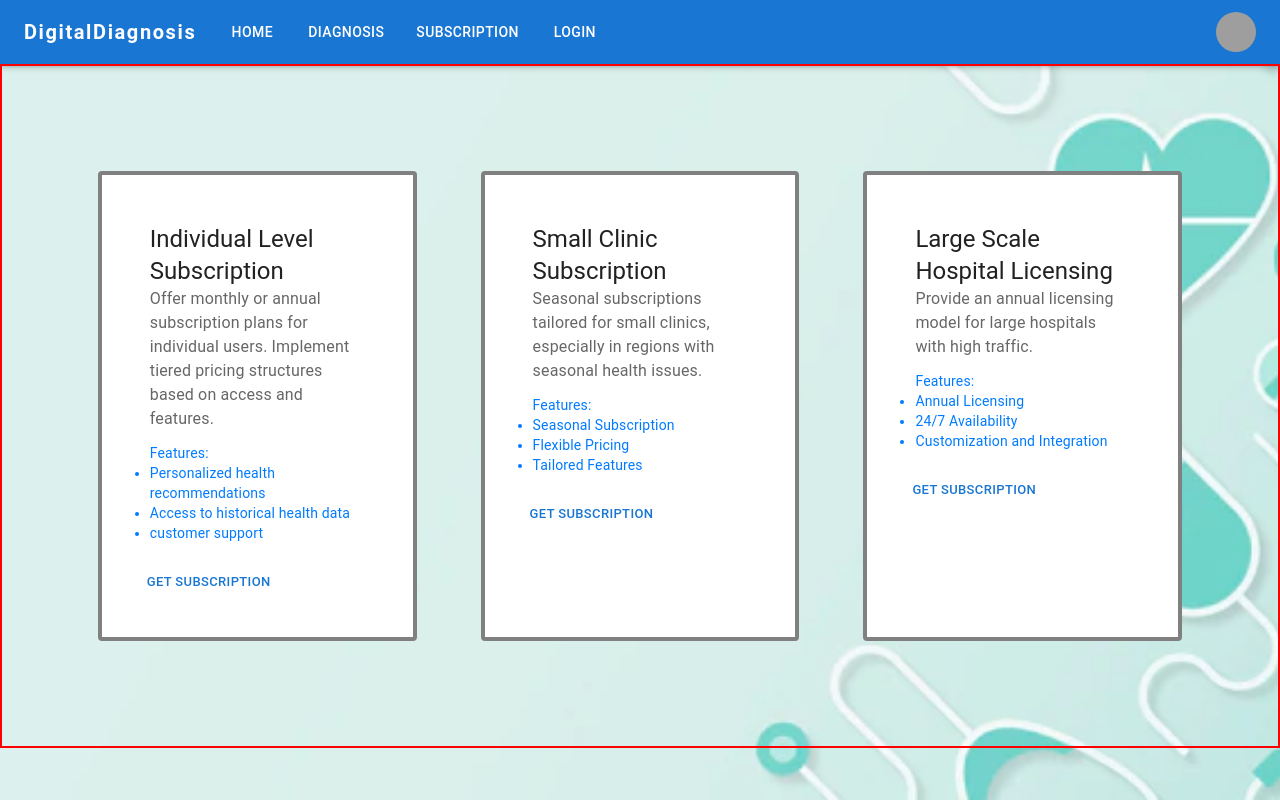
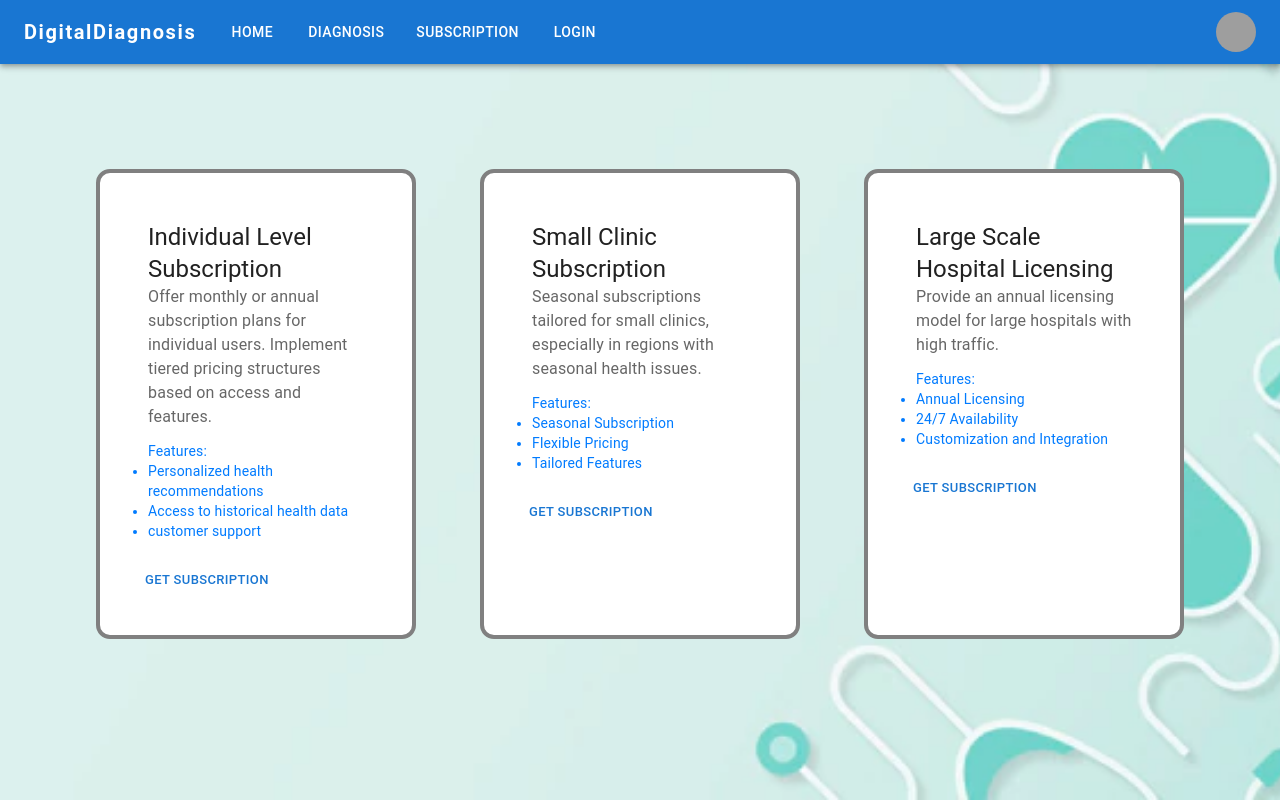
Before and after one commit to balasravatsal/DigitalDiagnosis, a React (Vite) app in the folder client/: page /subscription in a window 1280 px wide. Built offline with nearby package versions, Linux system fonts and the light colour scheme; grey boxes are pictures that could not be loaded.

Commit message:
vatsal here again

```diff
--- a/client/src/pages/Subscription/Subscription.jsx
+++ b/client/src/pages/Subscription/Subscription.jsx
@@ -9,7 +9,7 @@ import Typography from '@mui/material/Typography';
 
 const card = (
     <React.Fragment>
-        <CardContent>
+        <CardContent >
             <Typography variant="h5" component="div">
                 Individual Level Subscription
             </Typography>
@@ -83,11 +83,11 @@ const card3 = (
 
 export default function Subscription() {
     return (
-        <div style={{ height: "85vh", border: "2px solid red", justifyContent: "center", display: "flex", alignItems: "center" }}>
+        <div style={{ height: "85vh", justifyContent: "center", display: "flex", alignItems: "center" }}>
             <Box sx={{ maxWidth: "90%", display: "flex" }}>
-                <Card variant="outlined" sx={{ width: "50%", marginX: "2rem", padding: "2rem", border: "4px solid grey" }}>{card}</Card>
-                <Card variant="outlined" sx={{ width: "50%", marginX: "2rem", padding: "2rem", border: "4px solid grey" }}>{card2}</Card>
-                <Card variant="outlined" sx={{ width: "50%", marginX: "2rem", padding: "2rem", border: "4px solid grey" }}>{card3}</Card>
+                <Card variant="outlined" sx={{ width: "50%", marginX: "2rem", padding: "2rem", border: "4px solid grey", borderRadius:"14px"}}>{card}</Card>
+                <Card variant="outlined" sx={{ width: "50%", marginX: "2rem", padding: "2rem", border: "4px solid grey", borderRadius:"14px" }}>{card2}</Card>
+                <Card variant="outlined" sx={{ width: "50%", marginX: "2rem", padding: "2rem", border: "4px solid grey", borderRadius:"14px" }}>{card3}</Card>
             </Box>
         </div>
     );
```
